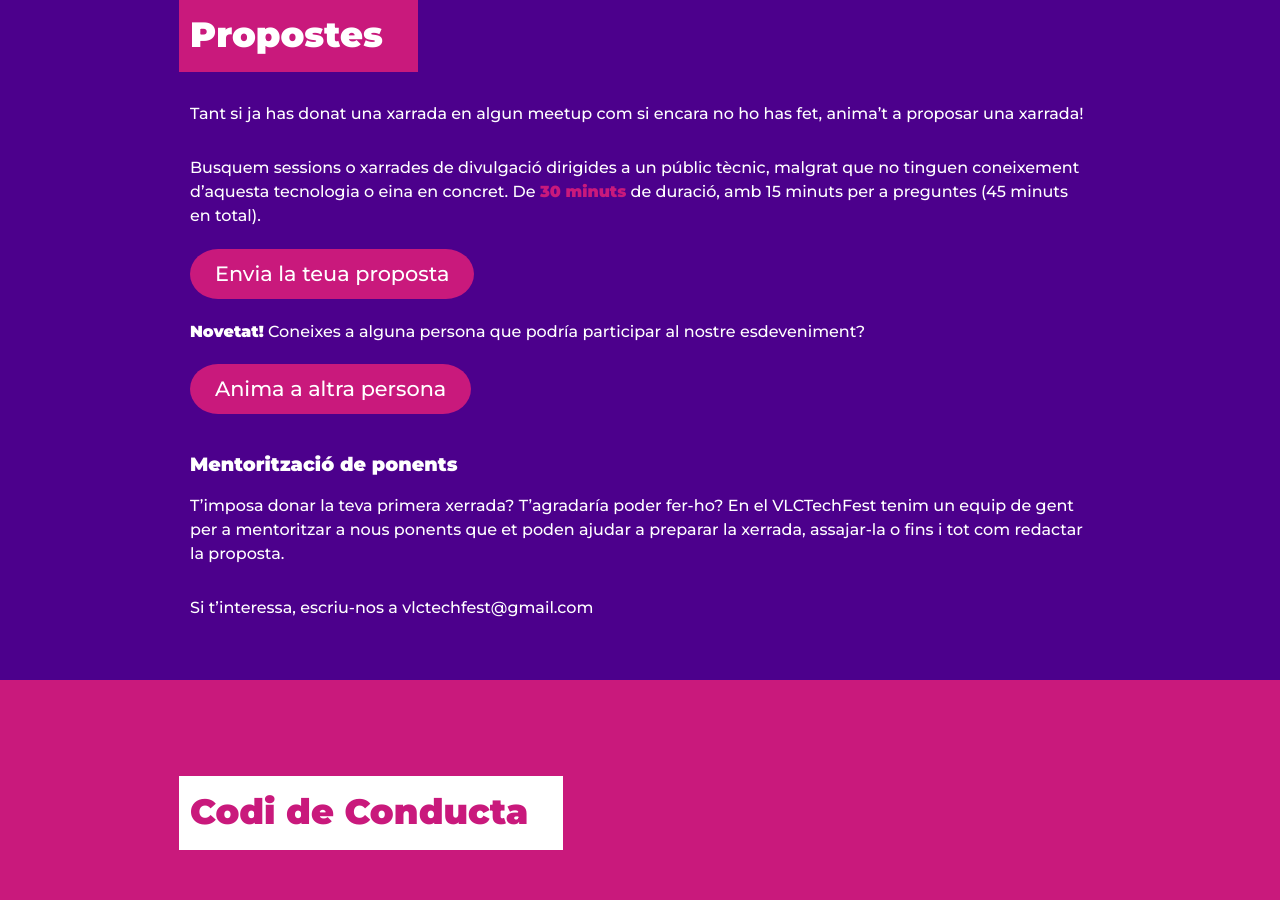
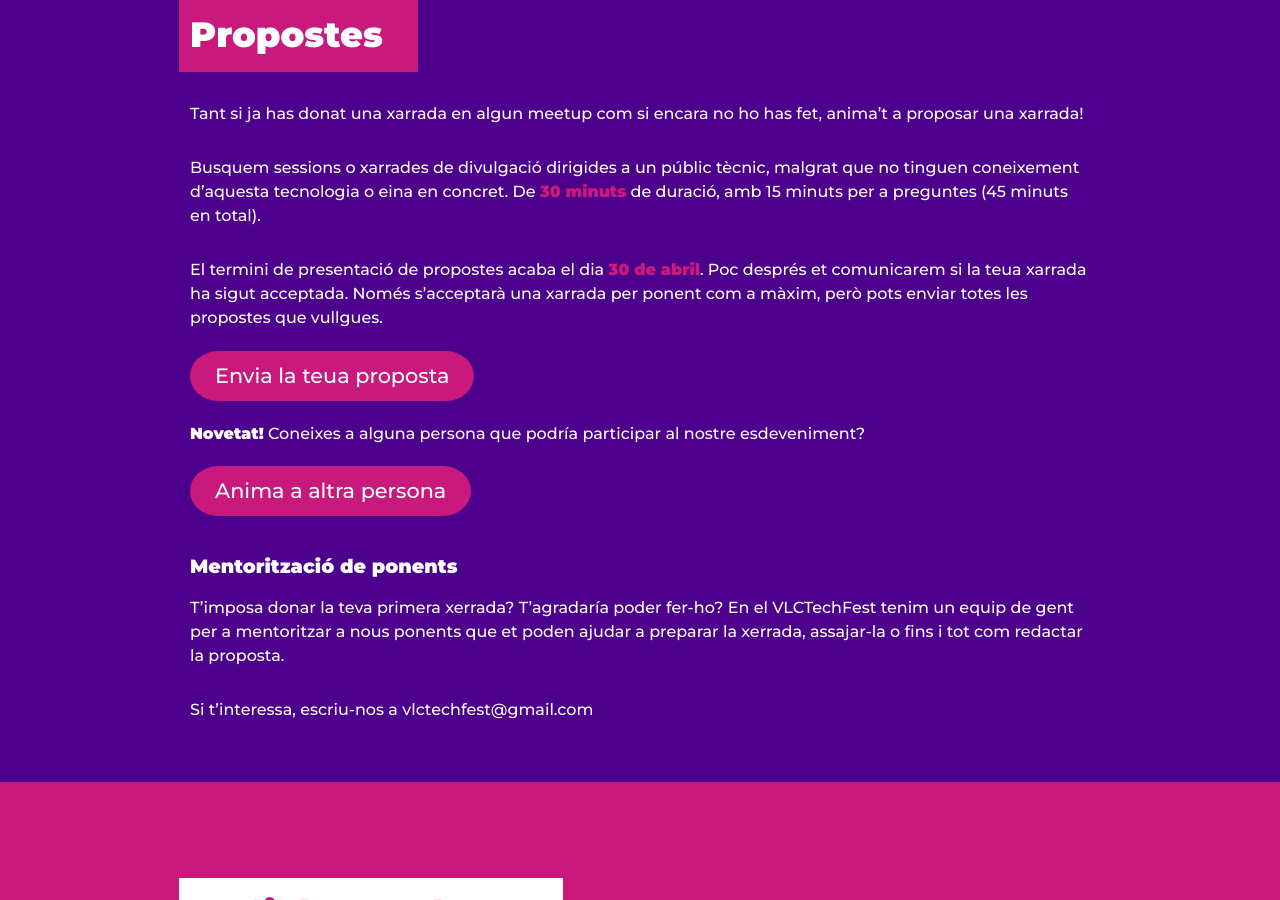
Before and after one commit to VLCTechHub/VLCTechFest2025, a Jekyll site: the page built from ca/index.html, in a window 1280 px wide and 900 px high, scrolled down 1353 px. Built offline with Jekyll 4.4.1, drawn with Linux system fonts in a browser that asks for light colours.

Commit message:
fix: add deadline info for cfp

```diff
--- a/_data/cfp.yaml
+++ b/_data/cfp.yaml
@@ -4,6 +4,8 @@
     Tanto si has dado una charla en algún meetup como si todavía no lo has hecho, ¡anímate a proponer una charla!
 
     Buscamos sesiones o charlas de divulgación que lleguen a un público técnico aunque no tengan el conocimiento de esa tecnología o herramienta concreta. De **30 minutos** de duración con 15 minutos para preguntas (45 minutos en total).
+
+    El plazo de presentación de propuestas termina el día **30 de abril**. Poco después te comunicaremos si tu charla ha sido aceptada. Se aceptará una charla como máximo por ponente, pero puedes mandar todas las propuestas que quieras.
 
   # Hemos ampliado el plazo de presentación de propuestas y termina el día **8 de mayo**. Poco después te comunicaremos si tu charla ha sido aceptada. Se aceptará una charla como máximo por ponente, pero puedes mandar todas las propuestas que quieras.
   call4buddies: <b>¡Novedad!</b> ¿Conoces a alguien que podría participar en nuestro evento?
@@ -20,6 +22,8 @@
 
     We are looking for informational sessions or talks directed at a technical audience, without requiring detailed prior knowledge of the technology or specific tool in question. Talks should be **30 minutes** in duration with 15 minutes for questions (45 minutes in total).
 
+    The deadline for the submission of proposals ends on **April 30th**. Shortly after we will let you know if your talk has been accepted. Only one talk will be accepted per speaker, but you can submit all the proposals you want.
+
   #  We have extended the deadline for proposal submission, and it ends on **May 8th**. Shortly after we will let you know if your talk has been accepted. Only one talk will be accepted per speaker, but you can submit all the proposals you want.
   call4buddies: <b>Updated!</b> Do you know someone who could participate in our event?
   mentoring_title: Speaker mentoring
@@ -35,6 +39,8 @@
 
     Busquem sessions o xarrades de divulgació dirigides a un públic tècnic, malgrat que no tinguen coneixement d'aquesta tecnologia o eina en concret. De **30 minuts** de duració, amb 15 minuts per a preguntes (45 minuts en total).
 
+    El termini de presentació de propostes acaba el dia **30 de abril**. Poc després et comunicarem si la teua xarrada ha sigut acceptada. Només s’acceptarà una xarrada per ponent com a màxim, però pots enviar totes les propostes que vullgues.
+
   # Hem ampliat el termini de presentació de propostes i finalitza el dia **8 de maig**. Poc després et comunicarem si la teua xarrada ha sigut acceptada. Només s’acceptarà una xarrada per ponent com a màxim, però pots enviar totes les propostes que vullgues.
   call4buddies: <b>Novetat!</b> Coneixes a alguna persona que podría participar al nostre esdeveniment?
   mentoring_title: Mentorització de ponents
```
